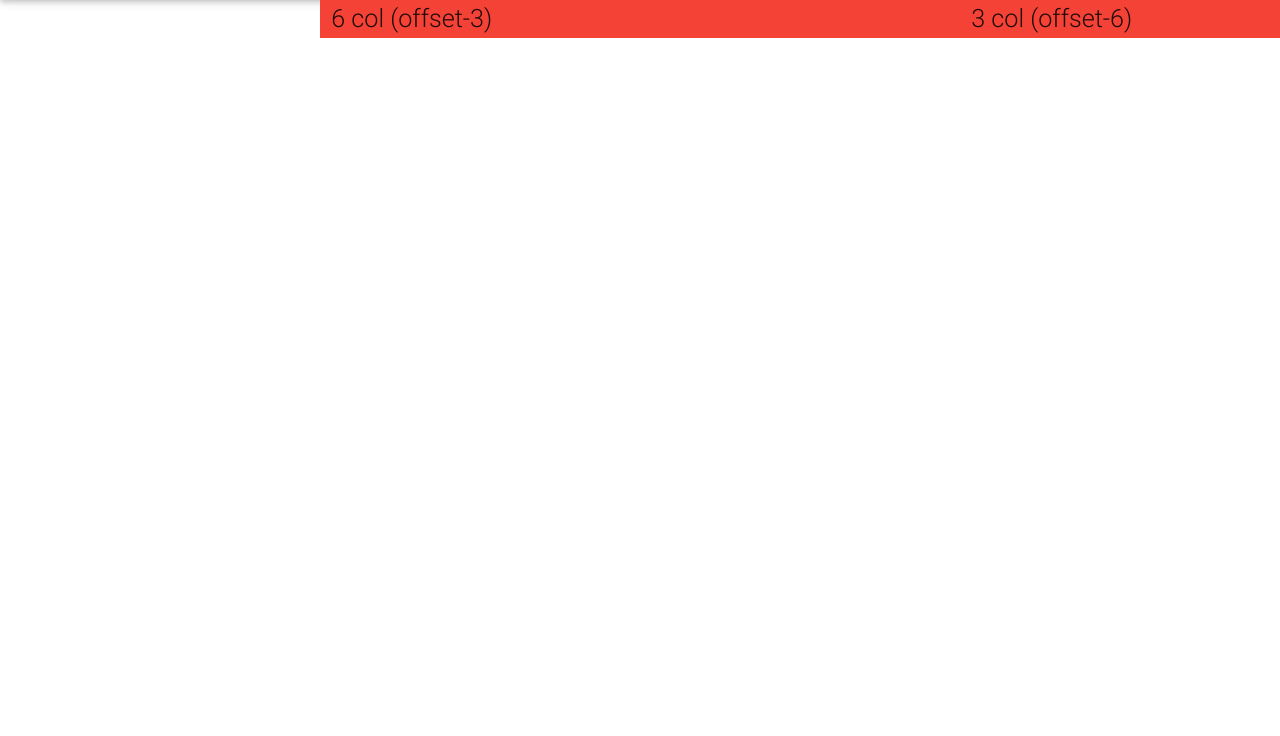
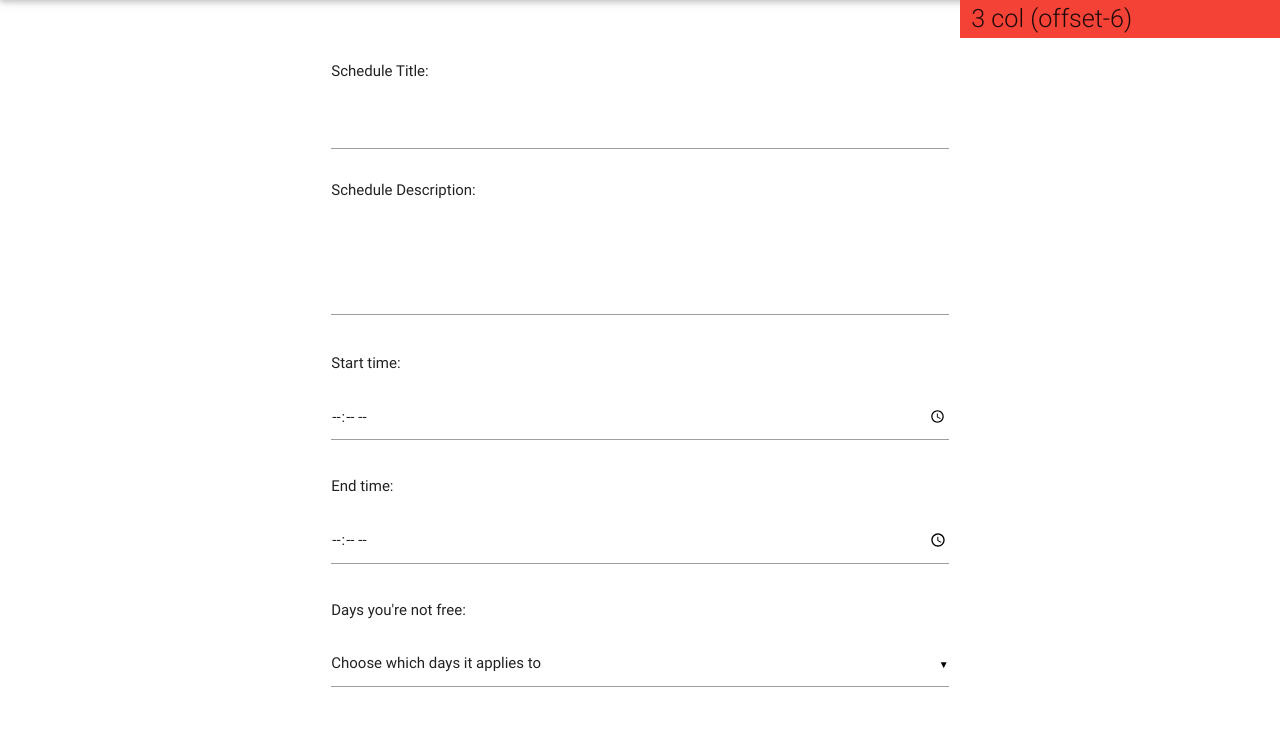
Before and after one commit to s1cyan/cacti_redone, a Django app: a page that uses cacti_project/cacti/templates/registration_schedule.html in a window 1280 px wide. Shown: the part 64-800 px from the top of the page. Run offline with Django 3.2, Linux system fonts and the light colour scheme; some libraries are stand-ins or nearby versions.

Commit message:
Adds basic form to the schedule-registration.

```diff
--- a/cacti_project/cacti/templates/registration_schedule.html
+++ b/cacti_project/cacti/templates/registration_schedule.html
@@ -6,9 +6,59 @@
 
 {% block main %}
     <div class="row">
-        <div class="col s6 offset-s3 red">
-            <span class="flow-text">6 col (offset-3)</span>
-            {# TODO: Add the form #}
+        <div class="col s6 offset-s3">
+            <br>
+            <br>
+            <form action="{{ schedule_processing }}" method="post">
+                <div class="row">
+                    <p>Schedule Title:</p>
+                </div>
+
+                <div class="input-field">
+                    <input id="schedule-name" name="schedule-name" type="text">
+                </div>
+
+                <div class="row">
+                    <p>Schedule Description:</p>
+                </div>
+
+                <div class="input-field">
+                    <textarea id="schedule-description" class="materialize-textarea"
+                              name="schedule-description"></textarea>
+                </div>
+
+                <div class="row">
+                    <p>Start time:</p>
+                </div>
+
+                <div class="row">
+                    <input type="time" name="start-time">
+                </div>
+
+                <div class="row">
+                    <p>End time:</p>
+                </div>
+                <div class="row">
+                    <input type="time" name="end-time">
+                </div>
+
+                <div class="row">
+                    <p>Days you're not free:</p>
+                </div>
+
+                <div class="input-field">
+                    <select multiple name="days">
+                        <option value="" disabled select>Choose which days it applies to</option>
+                        <option value="1">Sunday</option>
+                        <option value="2">Monday</option>
+                        <option value="3">Tuesday</option>
+                        <option value="4">Wednesday</option>
+                        <option value="5">Thursday</option>
+                        <option value="6">Friday</option>
+                        <option value="7">Saturday</option>
+                    </select>
+                </div>
+            </form>
         </div>
 
         <div class="col s3 red">
@@ -17,3 +67,14 @@
         </div>
     </div>
 {% endblock %}
+
+{% block scripts %}
+    <script type="text/javascript" src="https://code.jquery.com/jquery-2.1.4.min.js"></script>
+    <script type="text/javascript" src="/static/js/materialize.min.js"></script>
+
+    <script>
+        $(document).ready(function () {
+            $('select').material_select();
+        });
+    </script>
+{% endblock %}
```
